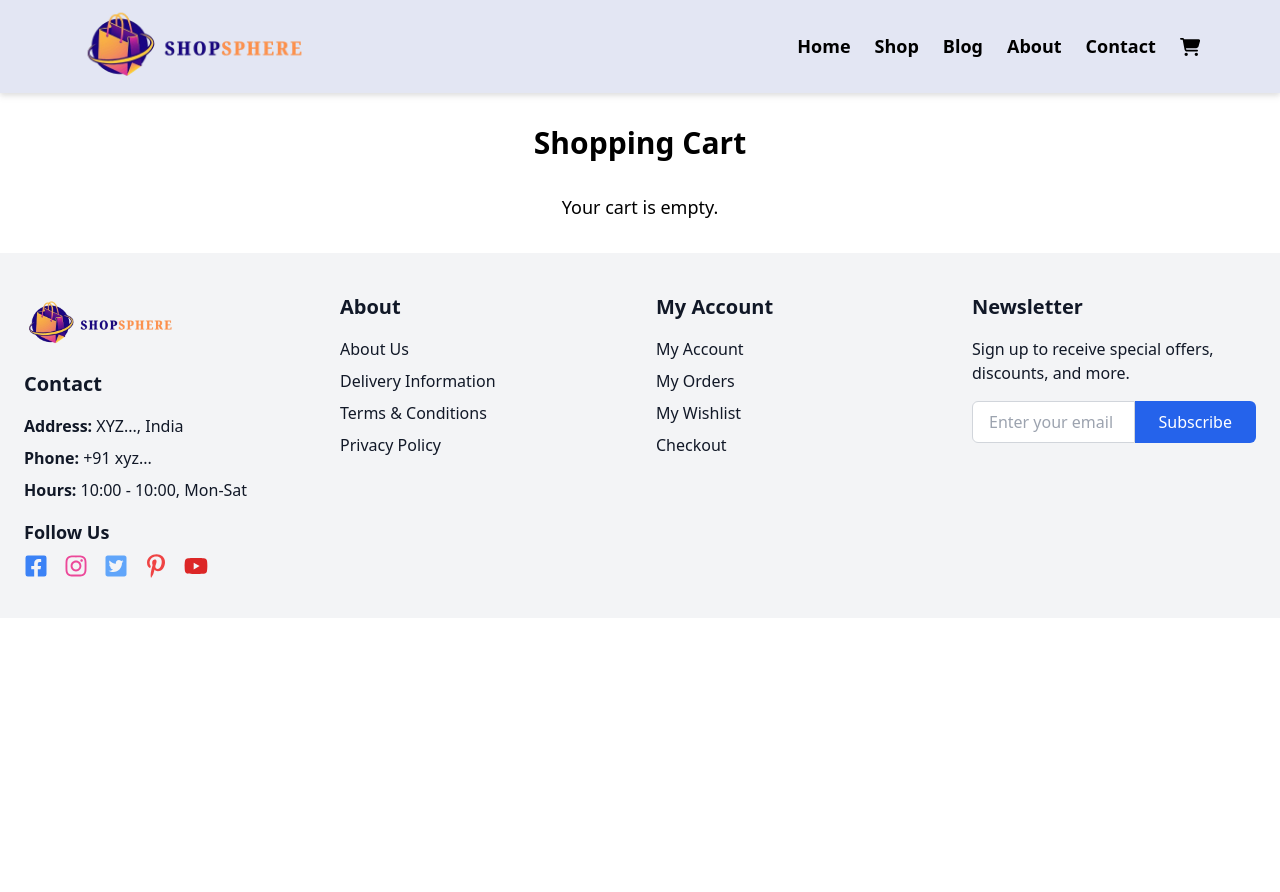
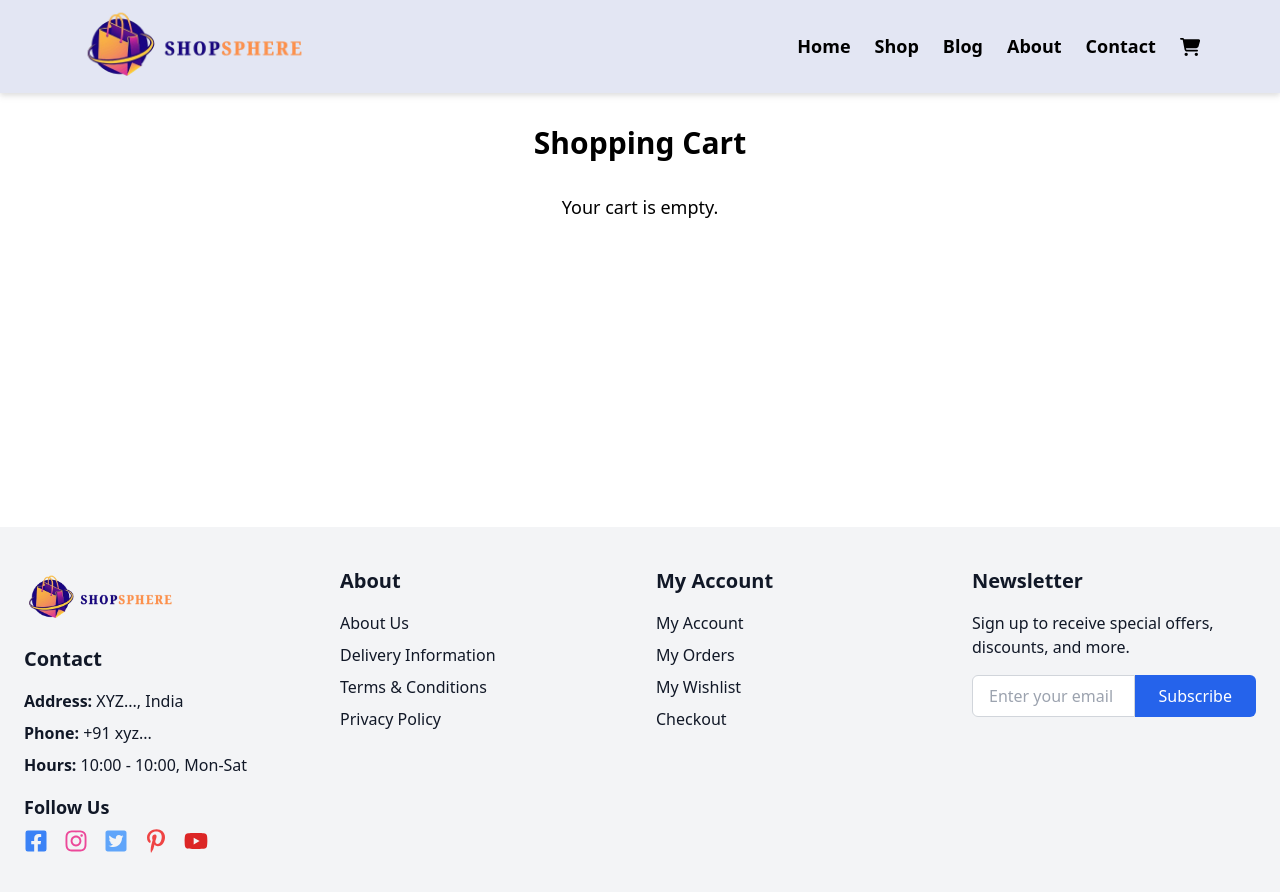
Before and after one commit to Chirag-varu/ShopSphere, a React (Vite) app: page /Cart in a window 1280 px wide. Before the commit the page ends 800 px from the top, so only its background shows below. Built offline with nearby package versions, Linux system fonts and the light colour scheme.

Commit message:
Bug Fix!

```diff
--- a/src/Components/CartContext.tsx
+++ b/src/Components/CartContext.tsx
@@ -1,20 +1,54 @@
-import React, { createContext, useContext, useState, useEffect } from 'react';
+import { createContext, useContext, useState, ReactNode } from "react";
 
-type CartItem = {
+// Define the Product type
+interface Product {
   id: number;
   name: string;
   price: number;
   quantity: number;
   image: string;
-};
+}
 
-type CartContextType = {
-  cart: CartItem[];
-  addToCart: (item: CartItem) => void;
-};
+interface CartContextType {
+  cart: Product[];
+  addToCart: (product: Product) => void;
+  removeFromCart: (id: number) => void;
+}
 
 const CartContext = createContext<CartContextType | undefined>(undefined);
 
+export const CartProvider = ({ children }: { children: ReactNode }) => {
+  const [cart, setCart] = useState<Product[]>([]);
+
+  const addToCart = (product: Product) => {
+    setCart((prevCart) => {
+      // Check if the product already exists in the cart
+      const existingProduct = prevCart.find((item) => item.id === product.id);
+      if (existingProduct) {
+        // If it exists, increase the quantity
+        return prevCart.map((item) =>
+          item.id === product.id
+            ? { ...item, quantity: item.quantity + 1 }
+            : item
+        );
+      }
+      // If it doesn't exist, add the product with quantity 1
+      return [...prevCart, { ...product, quantity: 1 }];
+    });
+  };
+
+  const removeFromCart = (id: number) => {
+    setCart((prevCart) => prevCart.filter((item) => item.id !== id));
+  };
+
+  return (
+    <CartContext.Provider value={{ cart, addToCart, removeFromCart }}>
+      {children}
+    </CartContext.Provider>
+  );
+};
+
+// Custom hook to use the cart context
 export const useCart = () => {
   const context = useContext(CartContext);
   if (!context) {
@@ -22,29 +56,3 @@ export const useCart = () => {
   }
   return context;
 };
-
-export const CartProvider: React.FC<{ children: React.ReactNode }> = ({ children }) => {
-  const [cart, setCart] = useState<CartItem[]>(() => {
-    const savedCart = localStorage.getItem('cart');
-    return savedCart ? JSON.parse(savedCart) : [];
-  });
-
-  // Effect to update localStorage whenever cart changes
-  useEffect(() => {
-    if (cart.length > 0) {
-      localStorage.setItem('cart', JSON.stringify(cart));
-    } else {
-      localStorage.removeItem('cart'); // Optionally clear cart from localStorage if it's empty
-    }
-  }, [cart]);
-
-  const addToCart = (item: CartItem) => {
-    setCart((prevCart) => [...prevCart, item]);
-  };
-
-  return (
-    <CartContext.Provider value={{ cart, addToCart }}>
-      {children}
-    </CartContext.Provider>
-  );
-};
--- a/src/pages/Cart.tsx
+++ b/src/pages/Cart.tsx
@@ -1,4 +1,4 @@
-import { useState, useEffect } from "react";
+import { useState } from "react";
 import {
   FaFacebookSquare,
   FaInstagram,
@@ -9,53 +9,24 @@ import {
 import b from "../assets/baner-removebg.png";
 import { useCart } from "../Components/CartContext";
 
-interface Product {
-  id: number;
-  name: string;
-  price: number;
-  quantity: number;
-  image: string;
-}
-
 export const Cart = () => {
-  const { cart } = useCart();
-  const [cartItems, setCartItems] = useState<Product[]>(cart);
+  const { cart, removeFromCart, addToCart } = useCart();
   const [couponCode, setCouponCode] = useState("");
   const [discount, setDiscount] = useState(0);
 
-  useEffect(() => {
-    setCartItems(cart);
-  }, [cart]);
-
   const handleQuantityChange = (id: number, quantity: number) => {
-    setCartItems((prevItems) =>
-      prevItems.map((item) =>
-        item.id === id ? { ...item, quantity: Math.max(1, quantity) } : item
-      )
-    );
+    addToCart({ id, name: "", price: 0, quantity, image: "" }); // Call addToCart to update quantity
   };
 
   const handleRemoveItem = (id: number) => {
-    setCartItems((prevItems) => {
-      // Remove item from state
-      const updatedCart = prevItems.filter((item) => item.id !== id);
-
-      // Update localStorage with the new cart after item removal
-      localStorage.setItem("cart", JSON.stringify(updatedCart));
-
-      return updatedCart; // Returning the updated cart
-    });
+    removeFromCart(id);
   };
 
   const calculateSubtotal = () => {
-    return cartItems.reduce(
-      (total, item) => total + item.price * item.quantity,
-      0
-    );
+    return cart.reduce((total, item) => total + item.price * item.quantity, 0);
   };
 
   const applyCoupon = () => {
-    // Example of applying a coupon with a 10% discount
     if (couponCode === "SAVE10") {
       setDiscount(0.1);
     } else {
@@ -71,13 +42,13 @@ export const Cart = () => {
   };
 
   return (
-    <div>
-      <div className="max-w-7xl mx-auto px-4 py-8">
+    <div className="flex flex-col min-h-screen">
+      <div className="max-w-7xl mx-auto px-4 py-8 flex-grow">
         <h1 className="text-3xl font-semibold text-center mb-8">
           Shopping Cart
         </h1>
 
-        {cartItems.length === 0 ? (
+        {cart.length === 0 ? (
           <div className="text-center text-lg">Your cart is empty.</div>
         ) : (
           <div>
@@ -94,7 +65,7 @@ export const Cart = () => {
                   </tr>
                 </thead>
                 <tbody>
-                  {cartItems.map((item) => (
+                  {cart.map((item) => (
                     <tr key={item.id} className="border-b">
                       <td className="px-6 py-4">
                         <button
```
